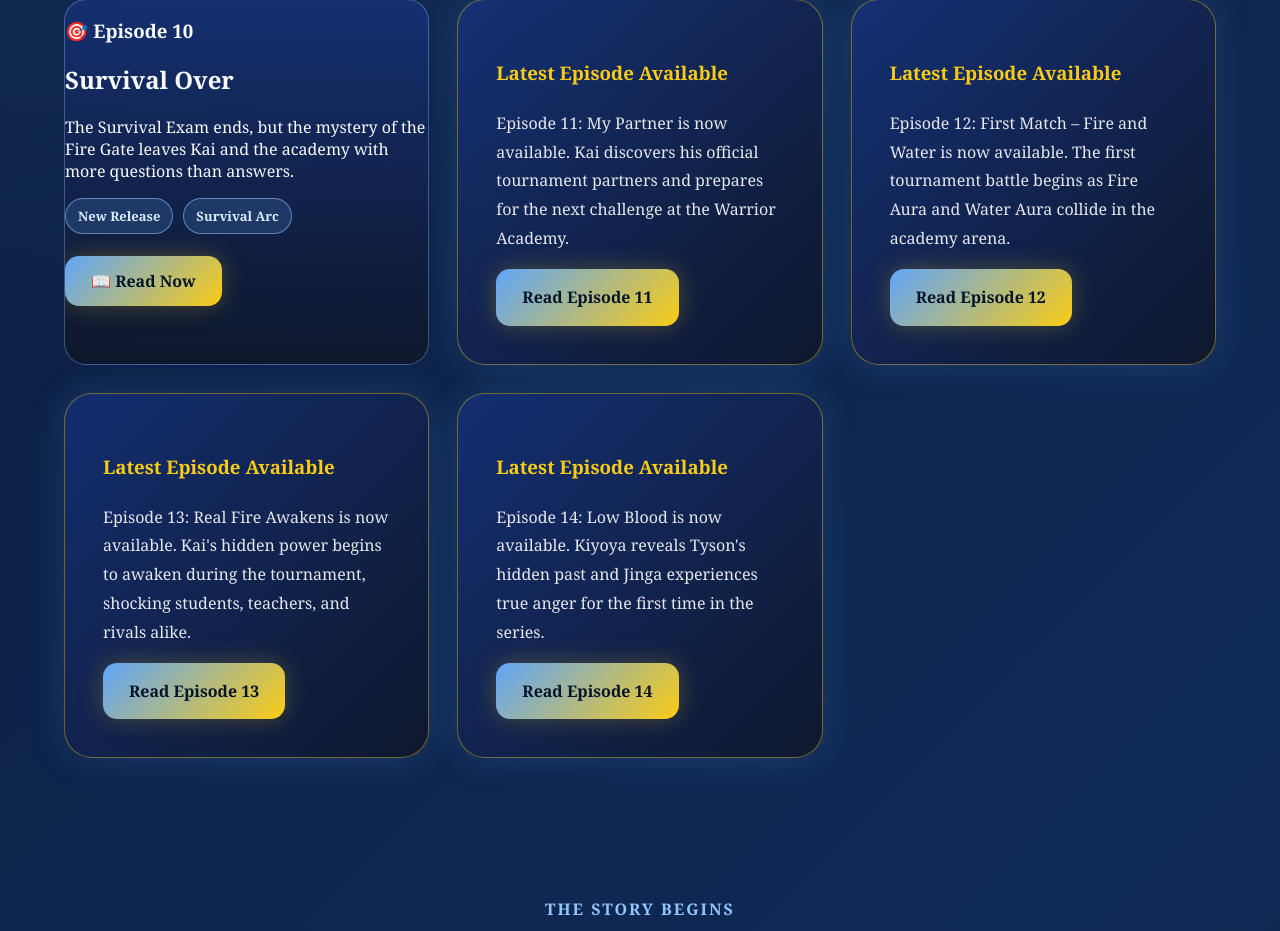
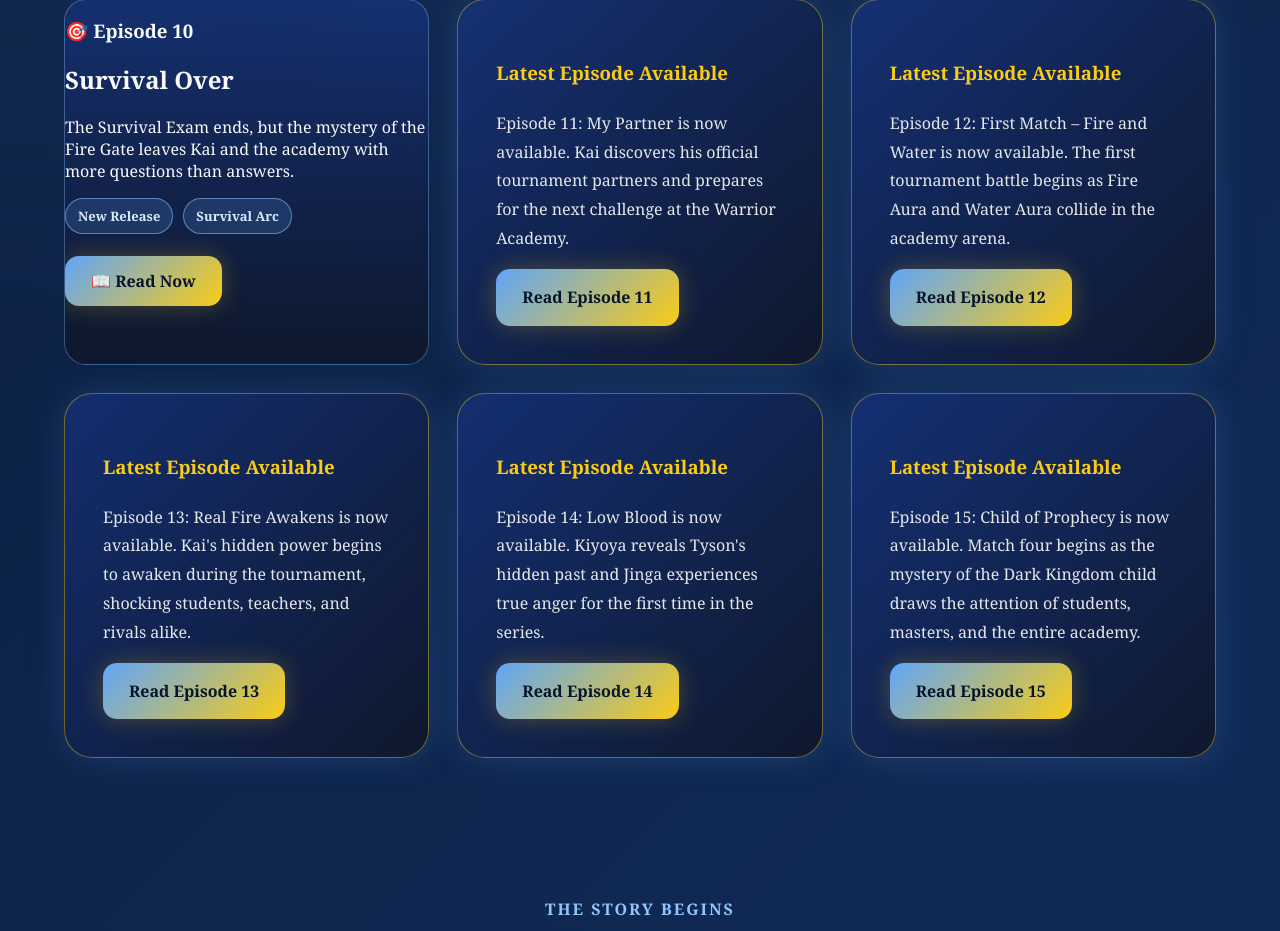
Before and after one commit to infinityaiworld001-cmd/my_world, a Flask app: page / in a window 1280 px wide. Shown: the part 1967-2898 px from the top of the page. Run offline with Flask 3, Linux system fonts and the light colour scheme.

Commit message:
Update index.html

```diff
--- a/templates/index.html
+++ b/templates/index.html
@@ -326,6 +326,20 @@
     </a>
 </div>
 
+        <div class="story-box">
+    <h3>Latest Episode Available</h3>
+
+    <p>
+        Episode 15: Child of Prophecy is now available.
+        Match four begins as the mystery of the Dark Kingdom child
+        draws the attention of students, masters, and the entire academy.
+    </p>
+
+    <a href="/manga/episode-15/1" class="btn">
+        Read Episode 15
+    </a>
+</div>
+
     </div>
 </section>
 
```
